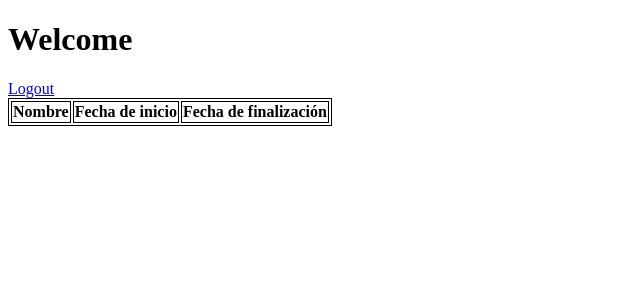
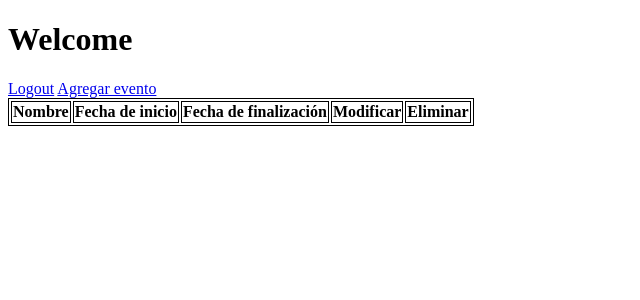
Before and after one commit to danip056/entrega_0, a Flask app: page / in a window 1280 px wide. Shown: the top 300 px of the page, without its empty margins (0-640 px from the left). Run offline with Flask 3, Linux system fonts and the light colour scheme; the visitor is signed in with stand-in values (Sample User, id 1); data that the repository does not hold is empty.

Commit message:
feat: facilidad en la navegación

```diff
--- a/routes.py
+++ b/routes.py
@@ -187,6 +187,7 @@ def show_event(id):
 def delete_event(id):
     event = Event.query.get_or_404(id)
     db.session.delete(event)
+    db.session.commit()
     return redirect(url_for('home'))
 
 @app.route("/event/<id>/update", methods=("GET", "POST"), strict_slashes=False)
--- a/templates/add_event.html
+++ b/templates/add_event.html
@@ -52,4 +52,6 @@
         {{ btn_action }}
     </button>
 
+    <a href="{{url_for('home')}}">Regresar</a>
+
 </form>
--- a/templates/home.html
+++ b/templates/home.html
@@ -10,17 +10,22 @@ table, th, td {
     <div class="container py-4 text-center">
         <h1>Welcome {{ current_user.username }}</h1>
         <a href="{{url_for('logout')}}">Logout</a>
+        <a href="{{url_for('put_event')}}">Agregar evento</a>
         <table>
             <tr>
                 <th>Nombre</th>
                 <th>Fecha de inicio</th>
                 <th>Fecha de finalización</th>
+                <th>Modificar</th>
+                <th>Eliminar</th>
             </tr>
             {% for event in events %}
                 <tr>
-                    <th>{{ event.name }}</th>
+                    <th><a href="{{url_for('show_event', id=event.id)}}">{{ event.name }}</a></th>
                     <th>{{ event.start_datetime }}</th>
                     <th>{{ event.end_datetime }}</th>
+                    <th><a href="{{url_for('update_event', id=event.id)}}"> Modificar </a></th>
+                    <th><a href="{{url_for('delete_event', id=event.id)}}"> Eliminar </a></th>
                 </tr>
             {% endfor%}
         </table>
```
